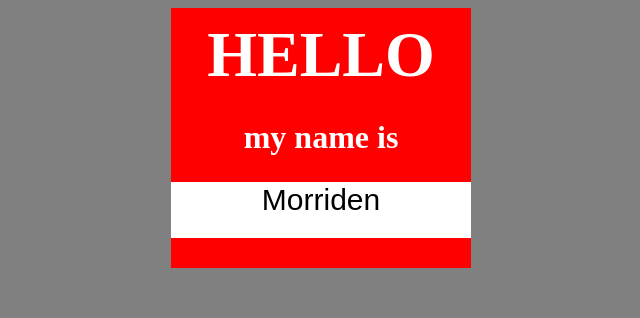
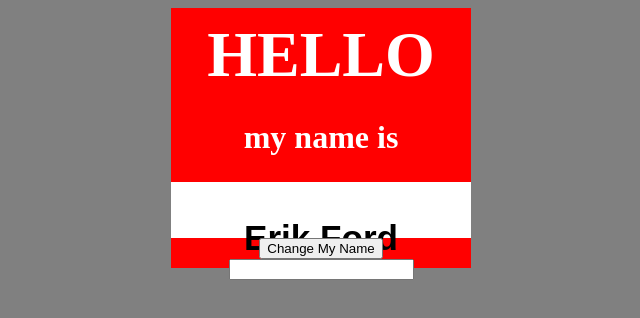
Before and after one commit to Morriden/LAB-02a-name-tag, a plain HTML site: page index.html in a window 1280 px wide. Shown: the whole page, without its empty margins (319-959 px from the left). Drawn offline with Linux system fonts and the light colour scheme.

Commit message:
added button with name change

```diff
--- a/app.js
+++ b/app.js
@@ -1,6 +1,15 @@
 const myPTag = document.getElementById('name')
-myPTag.textContent = 'Morriden'
 myPTag.style.fontSize = '30px'
 myPTag.style.fontFamily = 'fantasy'
 
-//ahhhhhh
+//when i click a button
+
+//i want the name to change to 'Fredy Mercury' and make the text silver
+
+const myButton = document.getElementById('myButton')
+myButton.addEventListener('click', function() {
+    const myinput = document.getElementById('inputbox');
+    myPTag.textContent = myinput.value;
+    myPTag.style.color = 'silver';
+    console.log('change the name!', Date.now());
+})
--- a/index.html
+++ b/index.html
@@ -16,8 +16,18 @@
         <h3>Erik Ford</h3>
     </section>
     <section class="section3">
+        <button id="myButton">Change My Name</button>
+        <input id="inputbox"></input>
+
     </section>
 </main>
 <script src="app.js" type="module"></script>
 </body>
 </html>
+
+<!-- <body>
+    <main>
+        <
+    </main>
+
+</body> -->
--- a/main.css
+++ b/main.css
@@ -41,4 +41,5 @@ h3 {
 .section3 {
     background-color: red;
     height: 30px;
+    text-align: center;
 }
```
